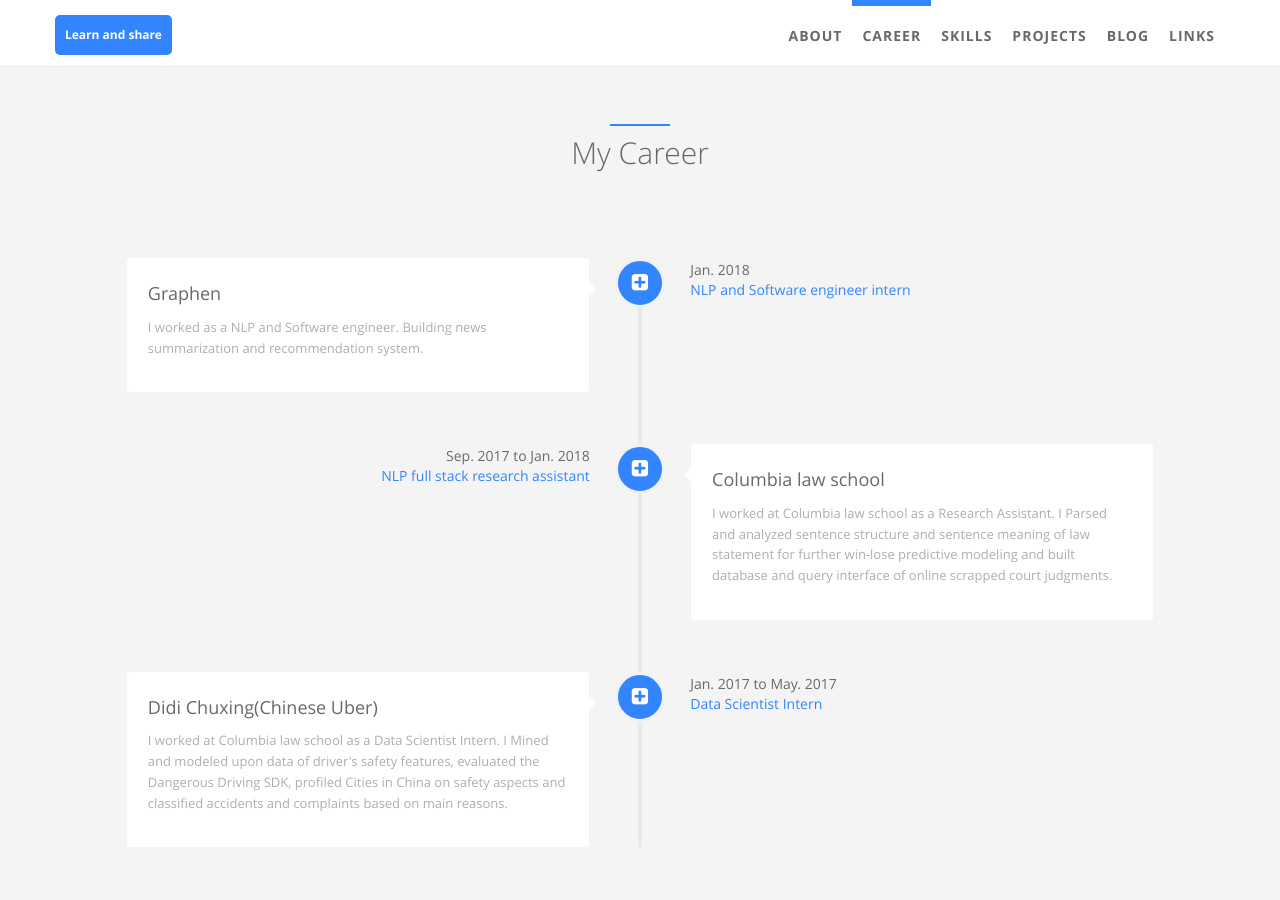
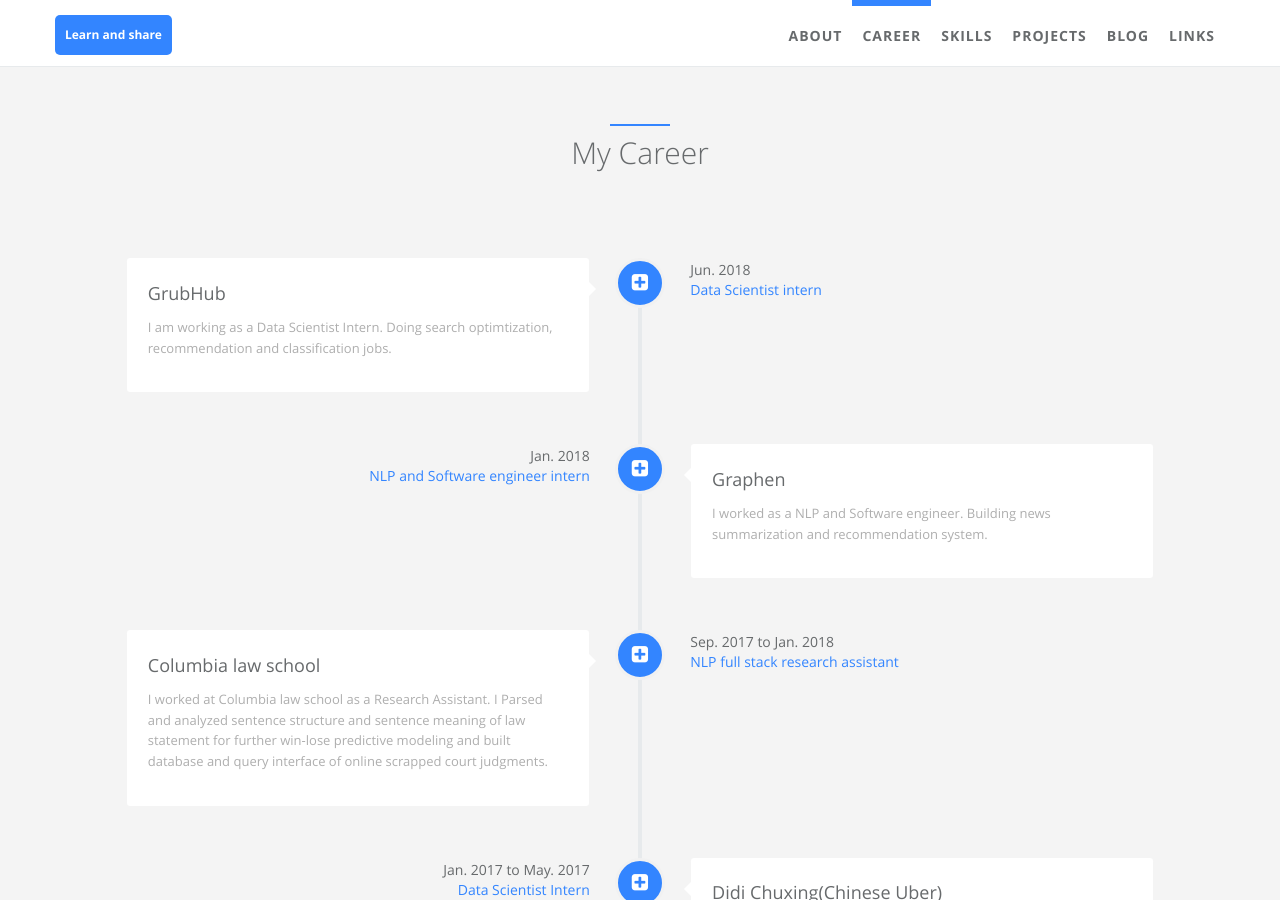
Before and after one commit to mxc19912008/previous-site, a Jekyll site: the page built from index.html, in a window 1280 px wide and 900 px high, scrolled down 822 px. Built offline with Jekyll 4.4.1, drawn with Linux system fonts in a browser that asks for light colours.

Commit message:
Update careers.yml

```diff
--- a/_data/index/careers.yml
+++ b/_data/index/careers.yml
@@ -1,5 +1,19 @@
 # careers section data
 # if you don't have language feature(language.yml is empty), ignore "i18n" items
+- name:
+    detail: GrubHub
+    i18n: GrubHub
+  desc:
+    detail: I am working as a Data Scientist Intern. Doing search optimtization, recommendation and classification jobs.
+    i18n: GrubHub_desc
+  date:
+    detail: Jun. 2018
+    i18n: GrubHub_date
+  job:
+    detail: Data Scientist intern
+    i18n: GrubHub_job
+  icon: fa-plus-square
+
 - name:
     detail: Graphen
     i18n: Graphen
```
